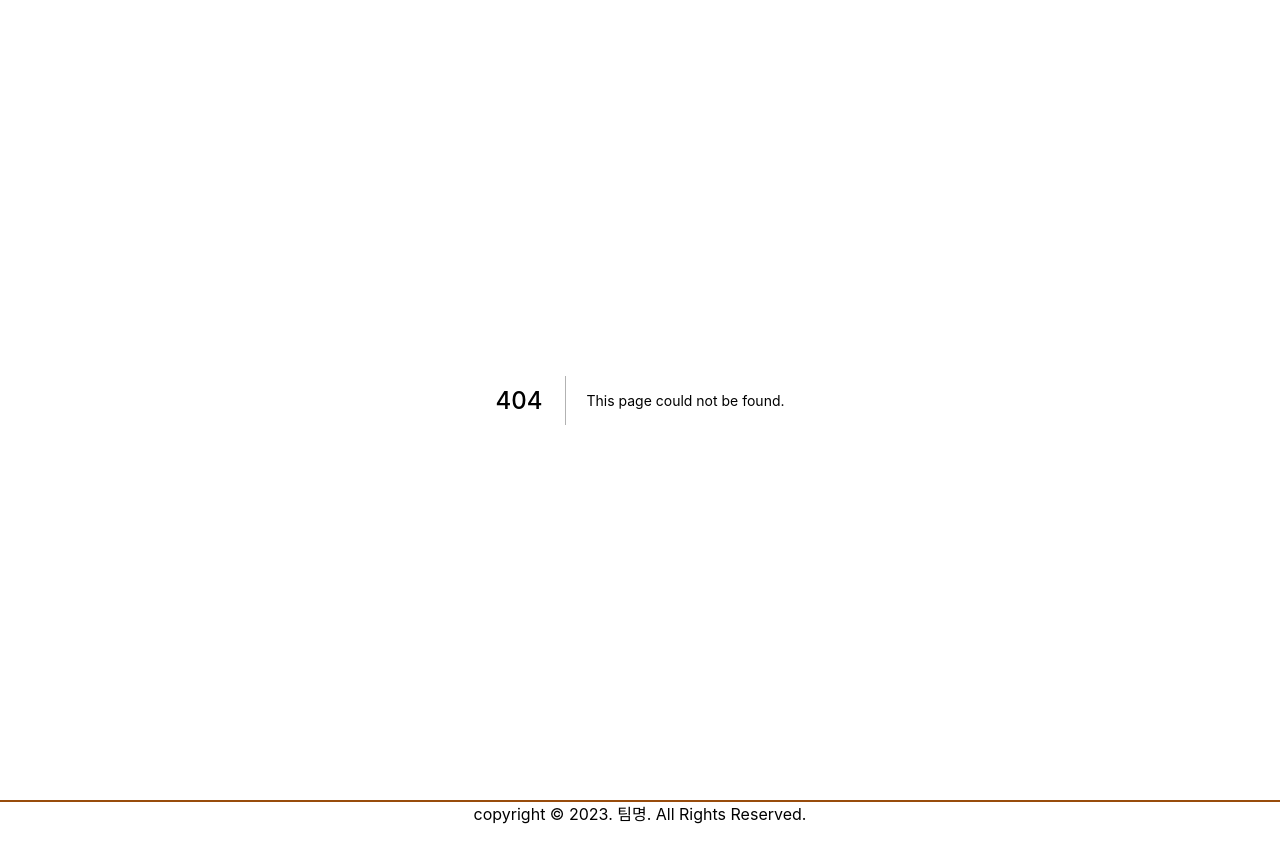
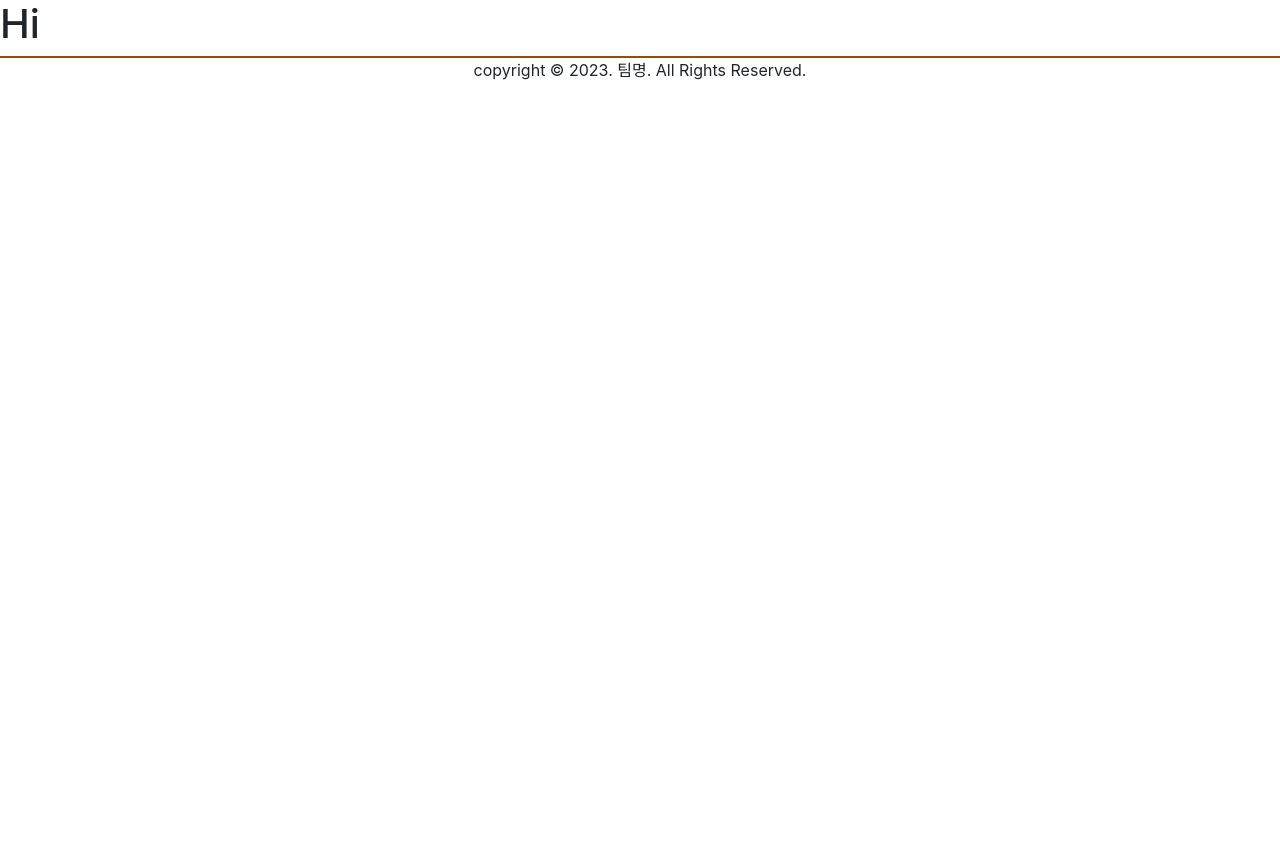
Before and after one commit to jiyoung-B/teamproject-templestay, a Next.js app: page /mapPrototype in a window 1280 px wide. Before the commit this address had no page. After the commit the page ends 800 px from the top, so only its background shows below. Built offline with nearby package versions, Linux system fonts and the light colour scheme.

Commit message:
지도api사용을 위한 mapPrototype페이지 생성.

```diff
--- /dev/null
+++ b/pages/mapPrototype.js
@@ -0,0 +1,9 @@
+
+
+export default function mapPrototype () {
+    return (
+        <main>
+            <h1>Hi</h1>
+        </main>
+    )
+}
```
